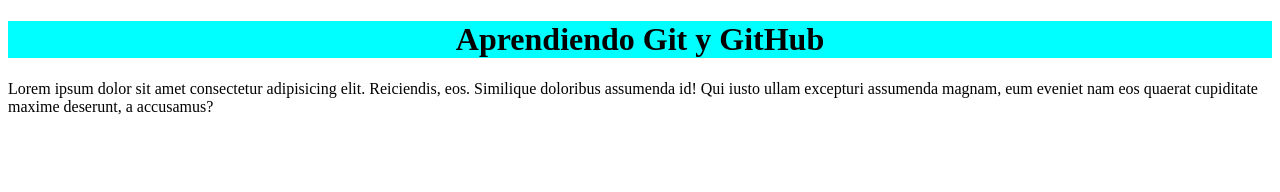
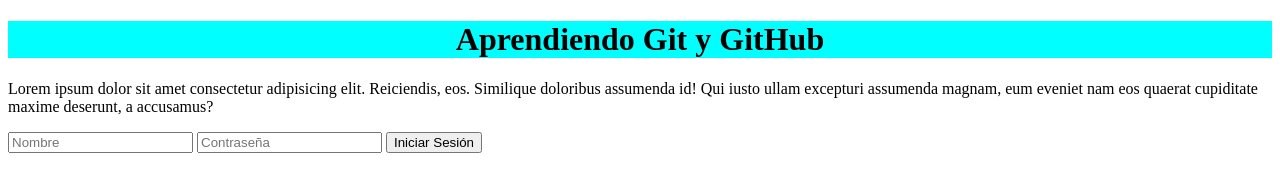
Before and after one commit to djFacu/24103, a plain HTML site: page index.html in a window 1280 px wide. Drawn offline with Linux system fonts and the light colour scheme.

Commit message:
Agregamos un formulario

```diff
--- a/index.html
+++ b/index.html
@@ -12,5 +12,11 @@
 
    <p>Lorem ipsum dolor sit amet consectetur adipisicing elit. Reiciendis, eos. Similique doloribus assumenda id! Qui iusto ullam excepturi assumenda magnam, eum eveniet nam eos quaerat cupiditate maxime deserunt, a accusamus?</p>
 
+   <form action="">
+      <input type="text" placeholder="Nombre">
+      <input type="password" placeholder="Contraseña">
+      <input type="submit" value="Iniciar Sesión">
+   </form>
+
 </body>
 </html>
```
